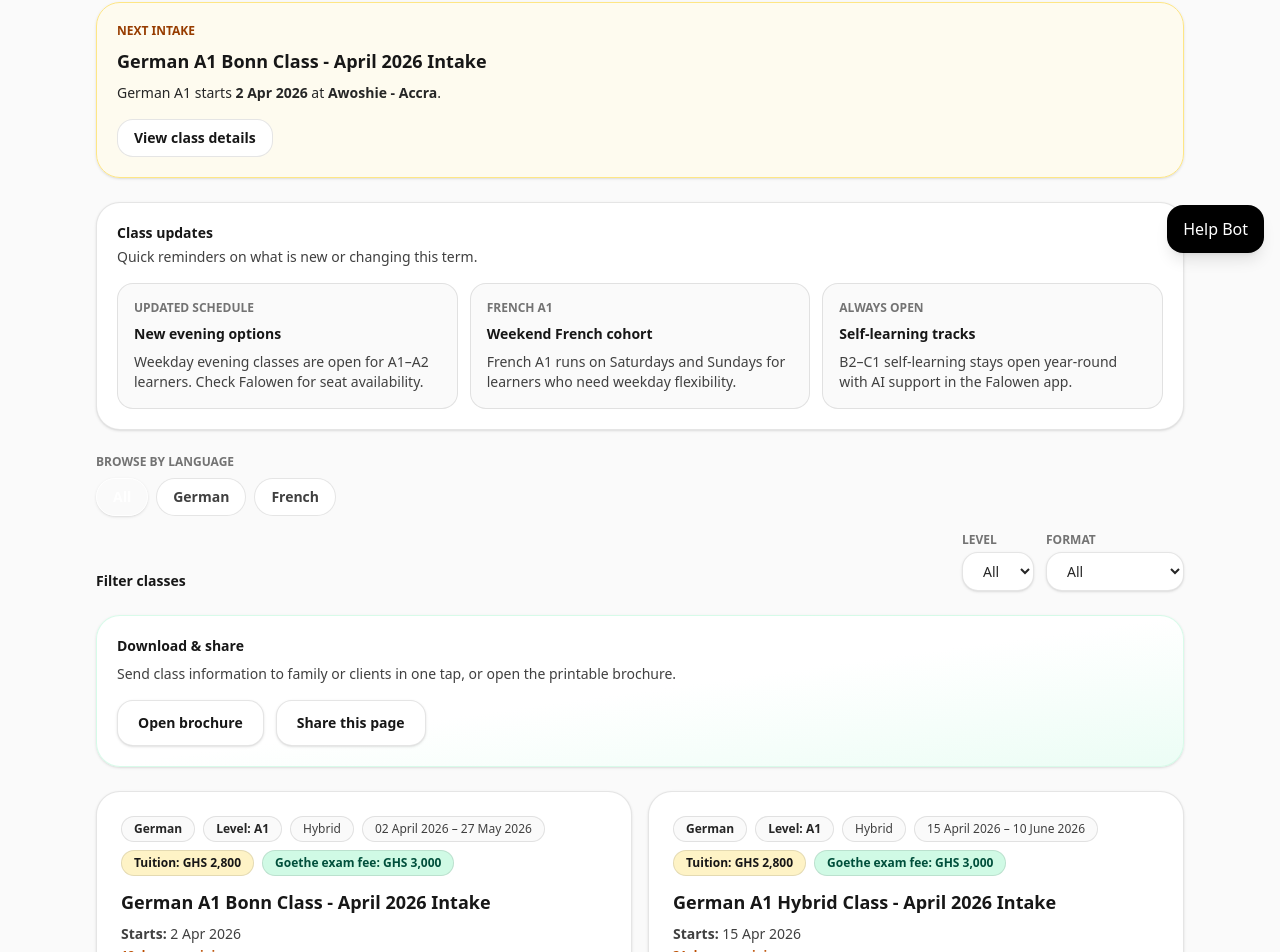
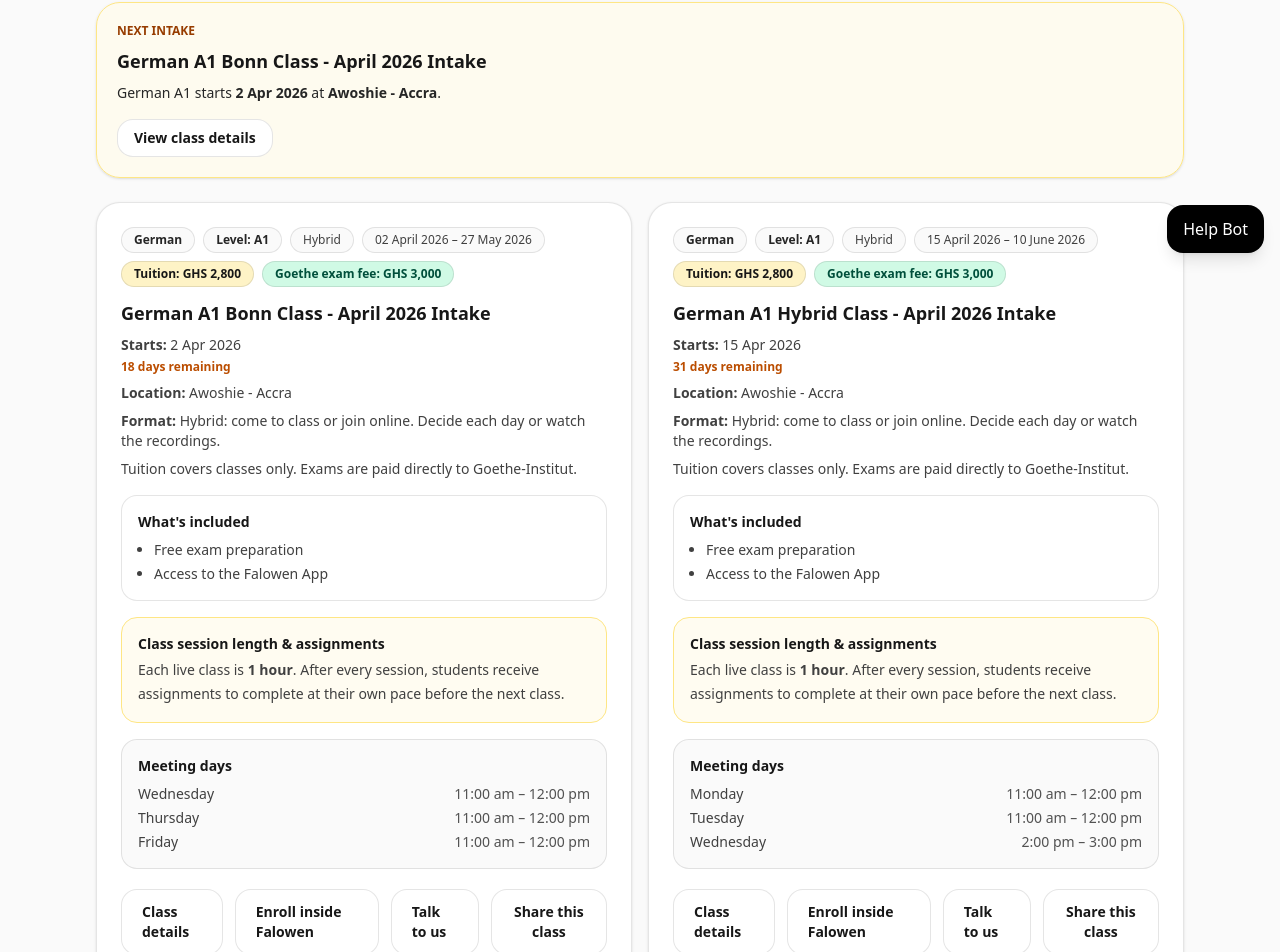
Before and after one commit to learngermanghana/learngermanghana-site, a Next.js app: page /classes in a window 1280 px wide. Shown: the part 531-1483 px from the top of the page. Built offline with nearby package versions, Linux system fonts and the light colour scheme.

Commit message:
Simplify classes page by removing updates and filter panels

```diff
--- a/next.config.ts
+++ b/next.config.ts
@@ -17,6 +17,7 @@ const nextConfig: NextConfig = {
       { protocol: "https", hostname: "i1.wp.com", pathname: "/**" },
       { protocol: "https", hostname: "i2.wp.com", pathname: "/**" },
       { protocol: "https", hostname: "secure.gravatar.com", pathname: "/**" },
+      { protocol: "https", hostname: "images.unsplash.com", pathname: "/**" },
     ],
   },
 };
--- a/src/app/classes/ClassesPageClient.tsx
+++ b/src/app/classes/ClassesPageClient.tsx
@@ -4,7 +4,7 @@
 import { useMemo, useState } from "react";
 
 import { Container } from "@/components/Container";
-import { classUpdates, upcomingClasses, tuitionFeesGHS, goetheExamFeesGHS } from "@/data/content";
+import { upcomingClasses, tuitionFeesGHS, goetheExamFeesGHS } from "@/data/content";
 import { getClassPath, getNextIntake } from "@/lib/classes";
 import { formatDatePretty, getDaysUntilStart } from "@/lib/date";
 import { CTA, LINKS, SITE } from "@/lib/site";
@@ -76,9 +76,6 @@ function getFormatLabel(format: string) {
 }
 
 export default function ClassesPage() {
-  const [selectedLanguage, setSelectedLanguage] = useState("All");
-  const [selectedLevel, setSelectedLevel] = useState("All");
-  const [selectedFormat, setSelectedFormat] = useState("All");
   const [shareStatus, setShareStatus] = useState("");
   const [sharedClassId, setSharedClassId] = useState("");
   const nextIntake = useMemo(() => getNextIntake(), []);
@@ -101,44 +98,7 @@ export default function ClassesPage() {
     return "Copy this link: " + url;
   };
 
-  const languages = useMemo(
-    () => ["All", ...Array.from(new Set(upcomingClasses.map((item) => item.language)))],
-    []
-  );
-
-  const levels = useMemo(
-    () => ["All", ...Array.from(new Set(upcomingClasses.map((item) => item.level)))],
-    []
-  );
-
-  const formats = useMemo(
-    () => ["All", ...Array.from(new Set(upcomingClasses.map((item) => getFormatLabel(item.format))))],
-    []
-  );
-
-  const filteredClasses = useMemo(
-    () =>
-      upcomingClasses.filter((item) => {
-        const languageMatch = selectedLanguage === "All" || item.language === selectedLanguage;
-        const levelMatch = selectedLevel === "All" || item.level === selectedLevel;
-        const formatMatch = selectedFormat === "All" || getFormatLabel(item.format) === selectedFormat;
-
-        return languageMatch && levelMatch && formatMatch;
-      }),
-    [selectedLanguage, selectedLevel, selectedFormat]
-  );
-
-  const handleShare = async () => {
-    const url = window.location.href;
-    const message = await shareContent({
-      title: "Learn Language Education Academy classes",
-      text: "Here is the brochure for the next class. It is designed to answer majority of questions. Feel free to contact us if you don't understand anything.",
-      url,
-    });
-
-    setSharedClassId("");
-    setShareStatus(message);
-  };
+  const filteredClasses = upcomingClasses;
 
   const handleClassShare = async (classInfo: (typeof upcomingClasses)[number]) => {
     const classUrl = `${window.location.origin}${getClassPath(classInfo.id)}`;
@@ -237,107 +197,6 @@ export default function ClassesPage() {
               </a>
             </div>
           ) : null}
-
-          <div className="mt-6 rounded-3xl border border-black/10 bg-white p-5 shadow-sm">
-            <div className="text-sm font-semibold text-neutral-900">Class updates</div>
-            <p className="mt-1 text-sm text-neutral-700">
-              Quick reminders on what is new or changing this term.
-            </p>
-            <div className="mt-4 grid gap-3 md:grid-cols-3">
-              {classUpdates.map((update) => (
-                <div key={update.title} className="rounded-2xl border border-black/10 bg-neutral-50 p-4">
-                  <div className="text-xs font-semibold uppercase text-neutral-500">{update.tag}</div>
-                  <div className="mt-2 text-sm font-semibold text-neutral-900">{update.title}</div>
-                  <p className="mt-2 text-sm text-neutral-700">{update.detail}</p>
-                </div>
-              ))}
-            </div>
-          </div>
-
-          <div className="mt-6 flex flex-col gap-4">
-            <div>
-              <div className="text-xs font-semibold uppercase text-neutral-500">Browse by language</div>
-              <div className="mt-2 flex flex-wrap gap-2" role="tablist" aria-label="Class languages">
-                {languages.map((language) => {
-                  const isActive = selectedLanguage === language;
-                  return (
-                    <button
-                      key={language}
-                      type="button"
-                      role="tab"
-                      aria-selected={isActive}
-                      onClick={() => setSelectedLanguage(language)}
-                      className={`rounded-full border px-4 py-2 text-sm font-semibold transition ${
-                        isActive
-                          ? "border-brand-900 bg-brand-950 text-white shadow-sm"
-                          : "border-black/10 bg-white text-neutral-700 hover:bg-neutral-50"
-                      }`}
-                    >
-                      {language}
-                    </button>
-                  );
-                })}
-              </div>
-            </div>
-
-            <div className="flex flex-col gap-3 sm:flex-row sm:items-end sm:justify-between">
-              <div className="text-sm font-semibold text-neutral-900">Filter classes</div>
-              <div className="flex flex-col gap-3 sm:flex-row">
-                <label className="flex flex-col gap-1 text-xs font-semibold uppercase text-neutral-500">
-                  Level
-                  <select
-                    value={selectedLevel}
-                    onChange={(event) => setSelectedLevel(event.target.value)}
-                    className="rounded-2xl border border-black/10 bg-white px-4 py-2 text-sm font-medium text-neutral-800 shadow-sm focus:outline-none focus:ring-2 focus:ring-brand-500"
-                  >
-                    {levels.map((level) => (
-                      <option key={level} value={level}>
-                        {level}
-                      </option>
-                    ))}
-                  </select>
-                </label>
-                <label className="flex flex-col gap-1 text-xs font-semibold uppercase text-neutral-500">
-                  Format
-                  <select
-                    value={selectedFormat}
-                    onChange={(event) => setSelectedFormat(event.target.value)}
-                    className="rounded-2xl border border-black/10 bg-white px-4 py-2 text-sm font-medium text-neutral-800 shadow-sm focus:outline-none focus:ring-2 focus:ring-brand-500"
-                  >
-                    {formats.map((format) => (
-                      <option key={format} value={format}>
-                        {format}
-                      </option>
-                    ))}
-                  </select>
-                </label>
-              </div>
-            </div>
-          </div>
-          <div className="mt-6 rounded-3xl border border-emerald-100/80 bg-gradient-to-br from-white via-white to-emerald-50 p-5 shadow-sm">
-            <div className="text-sm font-semibold text-neutral-900">Download &amp; share</div>
-            <p className="mt-2 text-sm text-neutral-700">
-              Send class information to family or clients in one tap, or open the printable brochure.
-            </p>
-            <div className="mt-4 flex flex-col sm:flex-row gap-3">
-              <a
-                href="/classes/brochure"
-                target="_blank"
-                rel="noreferrer"
-                className="inline-flex w-full sm:w-auto items-center justify-center rounded-2xl border border-black/10 bg-white px-5 py-3 text-sm font-semibold shadow-sm transition hover:bg-neutral-50"
-              >
-                Open brochure
-              </a>
-              <button
-                type="button"
-                onClick={handleShare}
-                className="inline-flex w-full sm:w-auto items-center justify-center rounded-2xl border border-black/10 bg-white px-5 py-3 text-sm font-semibold shadow-sm transition hover:bg-neutral-50"
-              >
-                Share this page
-              </button>
-            </div>
-            {shareStatus ? <div className="mt-3 text-xs text-neutral-500">{shareStatus}</div> : null}
-          </div>
 
           <div className="mt-6 grid gap-4 lg:grid-cols-2">
             {filteredClasses.map((c) => {
@@ -476,12 +335,6 @@ export default function ClassesPage() {
             })}
           </div>
 
-          {filteredClasses.length === 0 ? (
-            <div className="mt-6 rounded-3xl border border-dashed border-black/10 bg-white p-6 text-sm text-neutral-700">
-              No classes match this filter right now. Try another level or format to see available options.
-            </div>
-          ) : null}
-
           <div className="mt-8 rounded-3xl border border-black/10 bg-white p-6">
             <div className="text-lg font-semibold text-neutral-900">How enrollment works</div>
             <p className="mt-1 text-sm text-neutral-700">
--- a/src/app/classes/[classId]/page.tsx
+++ b/src/app/classes/[classId]/page.tsx
@@ -1,4 +1,5 @@
 import type { Metadata } from "next";
+import Image from "next/image";
 import Link from "next/link";
 import { notFound } from "next/navigation";
 
@@ -14,7 +15,7 @@ type Props = {
 };
 
 const baseUrl = `https://${SITE.primaryDomain}`;
-const classImage = `${baseUrl}/hero/hero.jpg`;
+const classImage = "https://images.unsplash.com/photo-1523240795612-9a054b0db644?auto=format&fit=crop&w=1600&q=80";
 
 export function generateStaticParams() {
   return upcomingClasses.map((classItem) => ({ classId: classItem.id }));
@@ -104,6 +105,17 @@ export default async function ClassDetailPage({ params }: Props) {
           <h1 className="mt-2 text-2xl font-semibold text-neutral-900">{classInfo.title}</h1>
           <p className="mt-2 text-sm text-neutral-700">{classInfo.language} {classInfo.level} • {classInfo.format}</p>
 
+          <div className="mt-6 overflow-hidden rounded-2xl border border-black/10">
+            <Image
+              src={classImage}
+              alt="Students in a language-learning class"
+              width={1600}
+              height={900}
+              className="h-52 w-full object-cover sm:h-64"
+              priority
+            />
+          </div>
+
           <div className="mt-6 grid gap-3 text-sm text-neutral-700">
             <p><span className="font-semibold">Start date:</span> {formatDatePretty(classInfo.startDate)}</p>
             <p><span className="font-semibold">Location:</span> {classInfo.location}</p>
```
